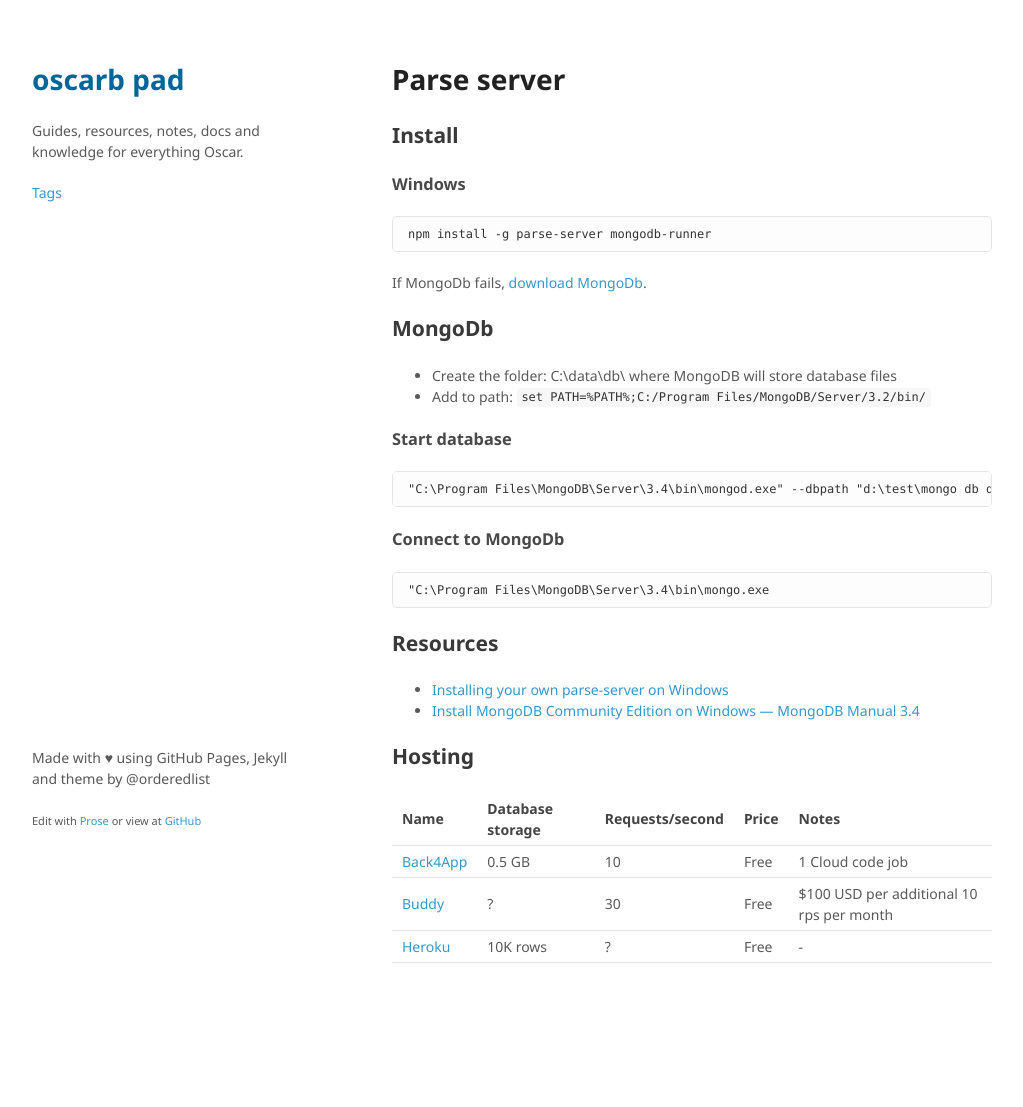
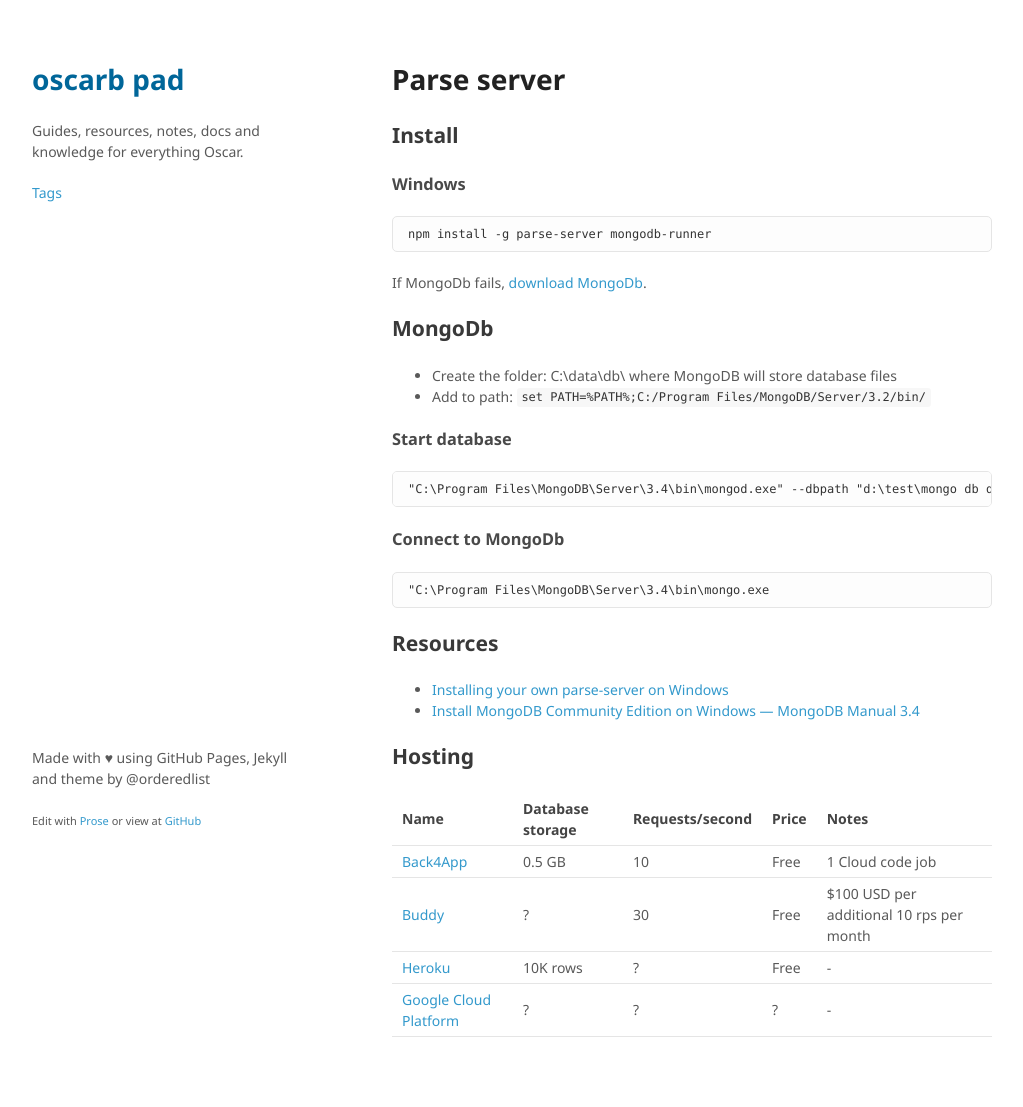
Before and after one commit to oscarb/pad, a Jekyll site: the page built from _docs/parse-server.md, in a window 1280 px wide. Shown: the whole page, without its empty margins (128-1151 px from the left). Built offline with Jekyll 4.4.1, drawn with Linux system fonts in a browser that asks for light colours; some web fonts are replaced; before the commit the page ends 1033 px from its top, so only the background shows below that.

Commit message:
Updated parse-server.md

```diff
--- a/_docs/parse-server.md
+++ b/_docs/parse-server.md
@@ -40,3 +40,4 @@ Name | Database storage | Requests/second | Price   | Notes
 [Back4App](https://www.back4app.com/) | 0.5 GB | 10 | Free | 1 Cloud code job
 [Buddy](https://buddy.com/) | ? | 30 | Free | $100 USD per additional 10 rps per month
 [Heroku](https://www.heroku.com/) | 10K rows | ? | Free | -
+[Google Cloud Platform](https://cloud.google.com/) | ? | ? | ? | -
```
